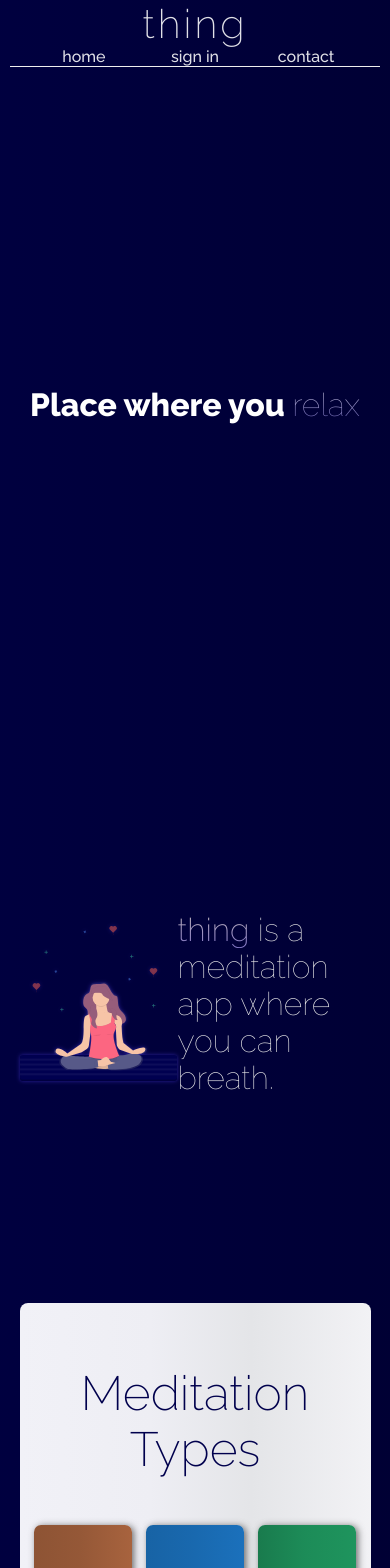
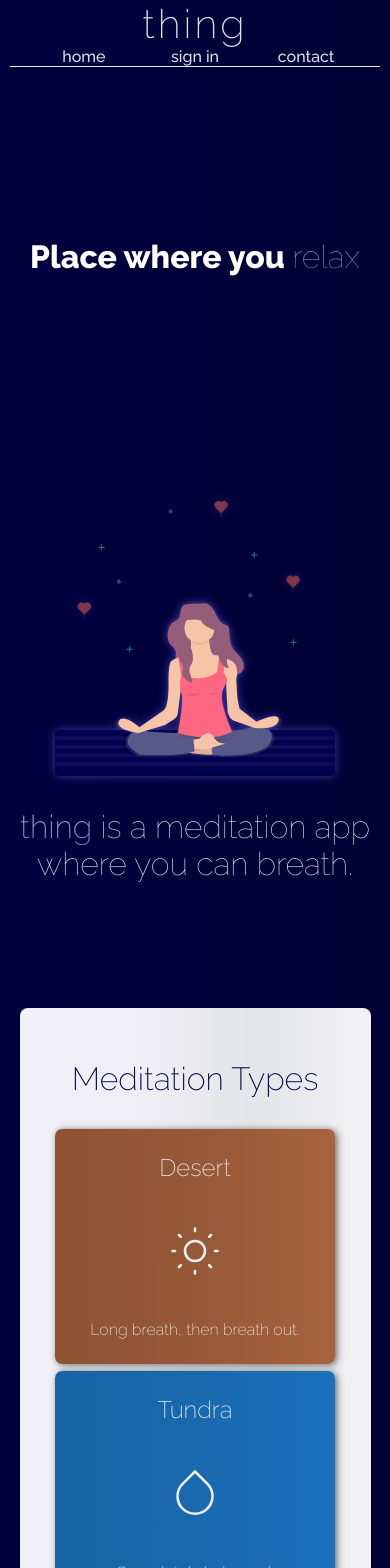
Before and after one commit to snturk/thing2, a Nuxt app: page / in a window 390 px wide. Shown: the top 1568 px of the page. Built offline with nearby package versions, Linux system fonts and the light colour scheme.

Commit message:
set mobile compability

```diff
--- a/components/appDescCard.vue
+++ b/components/appDescCard.vue
@@ -37,4 +37,21 @@ export default {
     -webkit-text-fill-color: transparent;
     -webkit-background-size: 200%;
 }
+
+@media screen and (max-width: 768px){
+  #appDescCard{
+    flex-direction: column;
+    align-items: center;
+    justify-content: center;
+  }
+
+  #appDescCard img{
+    width: 80%;
+    filter: drop-shadow(0 0 5px rgba(94, 81, 218, 0.644));
+  }
+
+  #appDescCard p{
+    text-align: center;
+  }
+}
 </style>
--- a/components/medTypeCard.vue
+++ b/components/medTypeCard.vue
@@ -106,4 +106,21 @@ export default {
 #typeTropic{
   background: linear-gradient(90deg,hsl(152, 66%, 29%) 0%, hsl(152, 66%, 33%) 47%,  hsl(152, 66%, 35%) 100%);
 }
+
+@media screen and (max-width: 768px){
+  #medTypeContainer{
+    flex-direction: column;
+    height: 82%;
+  }
+
+  .medType{
+    width: 80%;
+    height: 70%;
+    margin-top: 2%;
+  }
+  .medType:hover{
+    width: 80%;
+    filter: unset;
+  }
+}
 </style>
--- a/pages/index.vue
+++ b/pages/index.vue
@@ -30,9 +30,9 @@ export default {
   height: 80vh;
   text-align: center;
   display: flex;
-  margin: 0 auto;
   flex-direction: row;
   align-items: center;
+  margin: 0 auto;
   font-size: 64px;
   font-weight: bold;
   color: white;
@@ -78,6 +78,21 @@ export default {
 @media screen and (max-width: 768px){
   #homeTitle{
     font-size: 32px;
+    height: 45vh;
+    justify-content: center;
+  }
+
+  .homeCard{
+    height: 105vh;
+    display: flex;
+    flex-direction: column;
+    justify-content: center;
+    align-items: center;
+  }
+
+  .homeCardTitle{
+    font-size: xx-large;
+    margin-bottom: 7%;
   }
 }
 </style>
```
